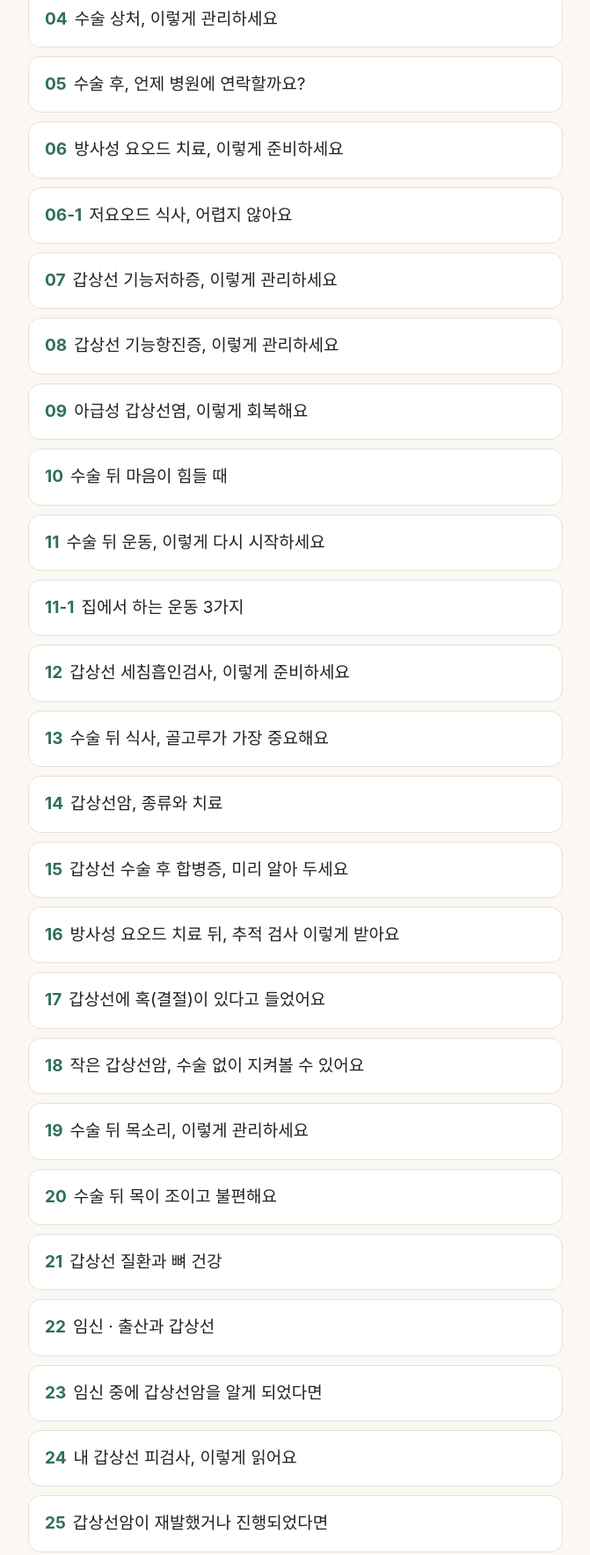
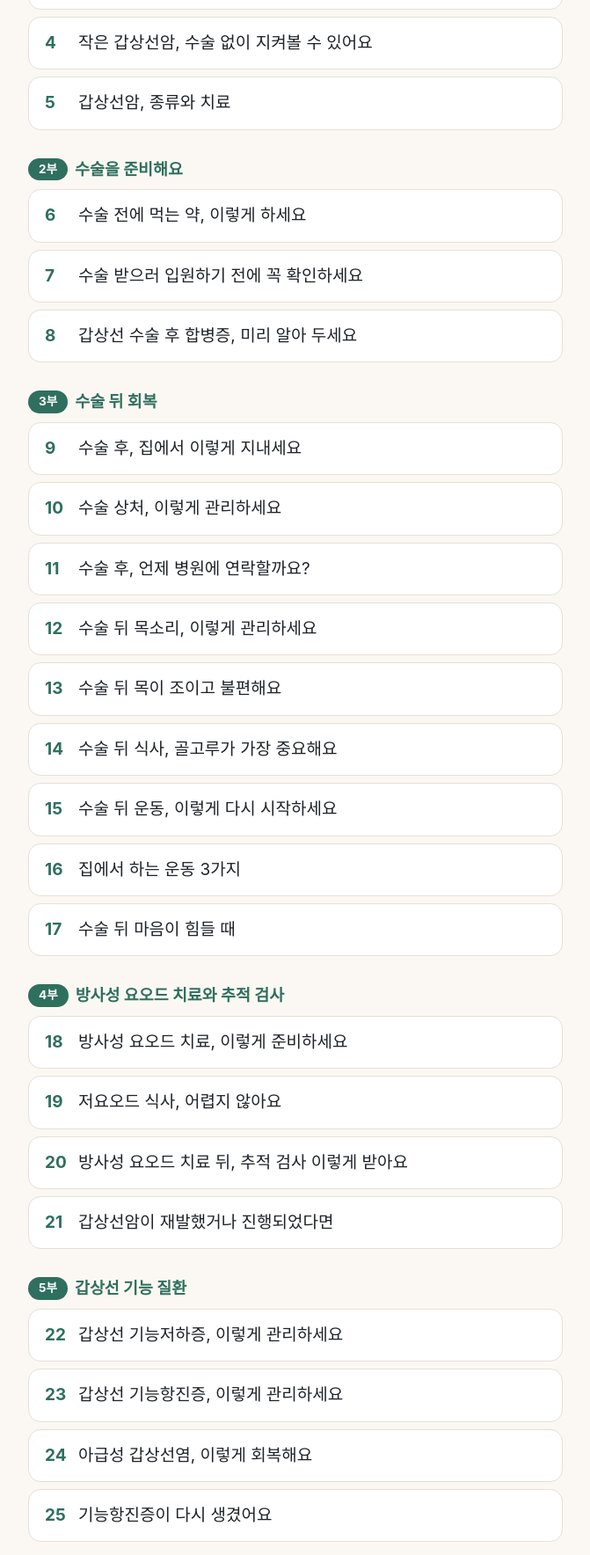
Before and after one commit to Thyfun15/thyfun15.github.io, a plain HTML site: page index.html in a window 1280 px wide. Shown: the part 363-2131 px from the top of the page at 88% size, without its empty margins (304-975 px from the left). Drawn offline with Linux system fonts and the light colour scheme.

Commit message:
Add files via upload

```diff
--- a/index.html
+++ b/index.html
@@ -3,55 +3,63 @@
 <head>
 <meta charset="utf-8">
 <meta name="viewport" content="width=device-width, initial-scale=1">
-<title>갑상선 수술 안내</title>
+<title>갑상선 안내</title>
 <style>
-:root{--bg:#fbf8f3;--card:#fff;--ink:#1f2328;--sub:#555b63;--line:#e6e0d6;--accent:#2f6f5e}
-@media (prefers-color-scheme: dark){:root{--bg:#15181b;--card:#1e2226;--ink:#eceff1;--sub:#a9b0b7;--line:#30363c;--accent:#7cc7b0}}
+:root{--bg:#fbf8f3;--card:#fff;--ink:#1f2328;--sub:#555b63;--line:#e6e0d6;--accent:#2f6f5e;--accent-bg:#e7f2ee}
+@media (prefers-color-scheme: dark){:root{--bg:#15181b;--card:#1e2226;--ink:#eceff1;--sub:#a9b0b7;--line:#30363c;--accent:#7cc7b0;--accent-bg:#1d3530}}
 *{box-sizing:border-box}
 body{margin:0;background:var(--bg);color:var(--ink);font-family:-apple-system,"Apple SD Gothic Neo","Malgun Gothic","Noto Sans KR",sans-serif;font-size:19px;line-height:1.6;word-break:keep-all}
 main{max-width:640px;margin:0 auto;padding:24px 16px 48px}
 h1{font-size:1.6rem;margin:8px 0 6px}
 p.sub{color:var(--sub);margin:0}
-.hd{display:flex;align-items:center;gap:14px;margin:0 0 20px}
+.hd{display:flex;align-items:center;gap:14px;margin:0 0 12px}
 .hd img{width:72px;height:72px;border-radius:50%;background:#fff;flex:0 0 72px}
-a.item{display:block;background:var(--card);border:1px solid var(--line);border-radius:14px;padding:16px 18px;margin:10px 0;color:var(--ink);text-decoration:none}
-a.item b{color:var(--accent);margin-right:8px}
+h2{font-size:1.15rem;margin:30px 0 8px;color:var(--accent);display:flex;align-items:center;gap:8px}
+h2 span{background:var(--accent);color:#fff;border-radius:999px;padding:2px 12px;font-size:.85rem}
+a.item{display:block;background:var(--card);border:1px solid var(--line);border-radius:14px;padding:14px 18px;margin:8px 0;color:var(--ink);text-decoration:none}
+a.item b{display:inline-block;min-width:2em;color:var(--accent)}
 footer{margin-top:32px;color:var(--sub);font-size:.9rem}
 </style>
 </head>
 <body>
 <main>
 <div class="hd"><img src="logo.png" alt="" width="72" height="72"><div><h1>갑상선 안내</h1>
-<p class="sub">궁금한 주제를 눌러 보세요.</p></div></div>
-<a class="item" href="01.html"><b>01</b>수술 전에 먹는 약, 이렇게 하세요</a>
-<a class="item" href="02.html"><b>02</b>수술 받으러 입원하기 전에 꼭 확인하세요</a>
-<a class="item" href="03.html"><b>03</b>수술 후, 집에서 이렇게 지내세요</a>
-<a class="item" href="04.html"><b>04</b>수술 상처, 이렇게 관리하세요</a>
-<a class="item" href="05.html"><b>05</b>수술 후, 언제 병원에 연락할까요?</a>
-<a class="item" href="06.html"><b>06</b>방사성 요오드 치료, 이렇게 준비하세요</a>
-<a class="item" href="06-1.html"><b>06-1</b>저요오드 식사, 어렵지 않아요</a>
-<a class="item" href="07.html"><b>07</b>갑상선 기능저하증, 이렇게 관리하세요</a>
-<a class="item" href="08.html"><b>08</b>갑상선 기능항진증, 이렇게 관리하세요</a>
-<a class="item" href="09.html"><b>09</b>아급성 갑상선염, 이렇게 회복해요</a>
-<a class="item" href="10.html"><b>10</b>수술 뒤 마음이 힘들 때</a>
-<a class="item" href="11.html"><b>11</b>수술 뒤 운동, 이렇게 다시 시작하세요</a>
-<a class="item" href="11-1.html"><b>11-1</b>집에서 하는 운동 3가지</a>
-<a class="item" href="12.html"><b>12</b>갑상선 세침흡인검사, 이렇게 준비하세요</a>
-<a class="item" href="13.html"><b>13</b>수술 뒤 식사, 골고루가 가장 중요해요</a>
-<a class="item" href="14.html"><b>14</b>갑상선암, 종류와 치료</a>
-<a class="item" href="15.html"><b>15</b>갑상선 수술 후 합병증, 미리 알아 두세요</a>
-<a class="item" href="16.html"><b>16</b>방사성 요오드 치료 뒤, 추적 검사 이렇게 받아요</a>
-<a class="item" href="17.html"><b>17</b>갑상선에 혹(결절)이 있다고 들었어요</a>
-<a class="item" href="18.html"><b>18</b>작은 갑상선암, 수술 없이 지켜볼 수 있어요</a>
-<a class="item" href="19.html"><b>19</b>수술 뒤 목소리, 이렇게 관리하세요</a>
-<a class="item" href="20.html"><b>20</b>수술 뒤 목이 조이고 불편해요</a>
-<a class="item" href="21.html"><b>21</b>갑상선 질환과 뼈 건강</a>
-<a class="item" href="22.html"><b>22</b>임신 · 출산과 갑상선</a>
-<a class="item" href="23.html"><b>23</b>임신 중에 갑상선암을 알게 되었다면</a>
-<a class="item" href="24.html"><b>24</b>내 갑상선 피검사, 이렇게 읽어요</a>
-<a class="item" href="25.html"><b>25</b>갑상선암이 재발했거나 진행되었다면</a>
-<a class="item" href="26.html"><b>26</b>기능항진증이 다시 생겼어요</a>
-<a class="item" href="27.html"><b>27</b>소아 · 청소년 갑상선암 — 보호자께</a>
+<p class="sub">지금 내 상황에 맞는 부분을 눌러 보세요.</p></div></div>
+<h2><span>1부</span>갑상선에 혹이 있다고 들었어요</h2>
+<a class="item" href="17.html"><b>1</b>갑상선에 혹(결절)이 있다고 들었어요</a>
+<a class="item" href="12.html"><b>2</b>갑상선 세침흡인검사, 이렇게 준비하세요</a>
+<a class="item" href="24.html"><b>3</b>내 갑상선 피검사, 이렇게 읽어요</a>
+<a class="item" href="18.html"><b>4</b>작은 갑상선암, 수술 없이 지켜볼 수 있어요</a>
+<a class="item" href="14.html"><b>5</b>갑상선암, 종류와 치료</a>
+<h2><span>2부</span>수술을 준비해요</h2>
+<a class="item" href="01.html"><b>6</b>수술 전에 먹는 약, 이렇게 하세요</a>
+<a class="item" href="02.html"><b>7</b>수술 받으러 입원하기 전에 꼭 확인하세요</a>
+<a class="item" href="15.html"><b>8</b>갑상선 수술 후 합병증, 미리 알아 두세요</a>
+<h2><span>3부</span>수술 뒤 회복</h2>
+<a class="item" href="03.html"><b>9</b>수술 후, 집에서 이렇게 지내세요</a>
+<a class="item" href="04.html"><b>10</b>수술 상처, 이렇게 관리하세요</a>
+<a class="item" href="05.html"><b>11</b>수술 후, 언제 병원에 연락할까요?</a>
+<a class="item" href="19.html"><b>12</b>수술 뒤 목소리, 이렇게 관리하세요</a>
+<a class="item" href="20.html"><b>13</b>수술 뒤 목이 조이고 불편해요</a>
+<a class="item" href="13.html"><b>14</b>수술 뒤 식사, 골고루가 가장 중요해요</a>
+<a class="item" href="11.html"><b>15</b>수술 뒤 운동, 이렇게 다시 시작하세요</a>
+<a class="item" href="11-1.html"><b>16</b>집에서 하는 운동 3가지</a>
+<a class="item" href="10.html"><b>17</b>수술 뒤 마음이 힘들 때</a>
+<h2><span>4부</span>방사성 요오드 치료와 추적 검사</h2>
+<a class="item" href="06.html"><b>18</b>방사성 요오드 치료, 이렇게 준비하세요</a>
+<a class="item" href="06-1.html"><b>19</b>저요오드 식사, 어렵지 않아요</a>
+<a class="item" href="16.html"><b>20</b>방사성 요오드 치료 뒤, 추적 검사 이렇게 받아요</a>
+<a class="item" href="25.html"><b>21</b>갑상선암이 재발했거나 진행되었다면</a>
+<h2><span>5부</span>갑상선 기능 질환</h2>
+<a class="item" href="07.html"><b>22</b>갑상선 기능저하증, 이렇게 관리하세요</a>
+<a class="item" href="08.html"><b>23</b>갑상선 기능항진증, 이렇게 관리하세요</a>
+<a class="item" href="09.html"><b>24</b>아급성 갑상선염, 이렇게 회복해요</a>
+<a class="item" href="26.html"><b>25</b>기능항진증이 다시 생겼어요</a>
+<h2><span>6부</span>이런 분께</h2>
+<a class="item" href="22.html"><b>26</b>임신 · 출산과 갑상선</a>
+<a class="item" href="23.html"><b>27</b>임신 중에 갑상선암을 알게 되었다면</a>
+<a class="item" href="27.html"><b>28</b>소아 · 청소년 갑상선암 — 보호자께</a>
+<a class="item" href="21.html"><b>29</b>갑상선 질환과 뼈 건강</a>
 <footer>사람마다 다를 수 있으니 담당 의사의 설명을 먼저 따르세요.</footer>
 </main>
 </body>
```
